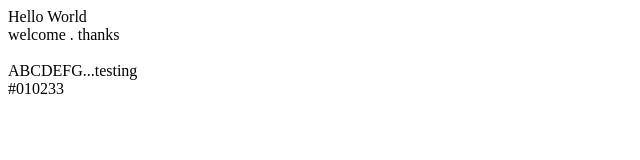
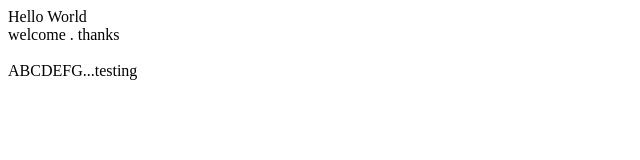
Before and after one commit to ocs879/tutorial1, a plain HTML site: page index.html in a window 1280 px wide. Shown: the full height of the page, 0-640 px from the left. Drawn offline with Linux system fonts and the light colour scheme.

Commit message:
add index file

```diff
--- a/index.html
+++ b/index.html
@@ -2,5 +2,4 @@
     Hello World
     <br>welcome . thanks</br>
     <br>ABCDEFG...testing</br>
-    <background>#010233</background>
 </html>
```
